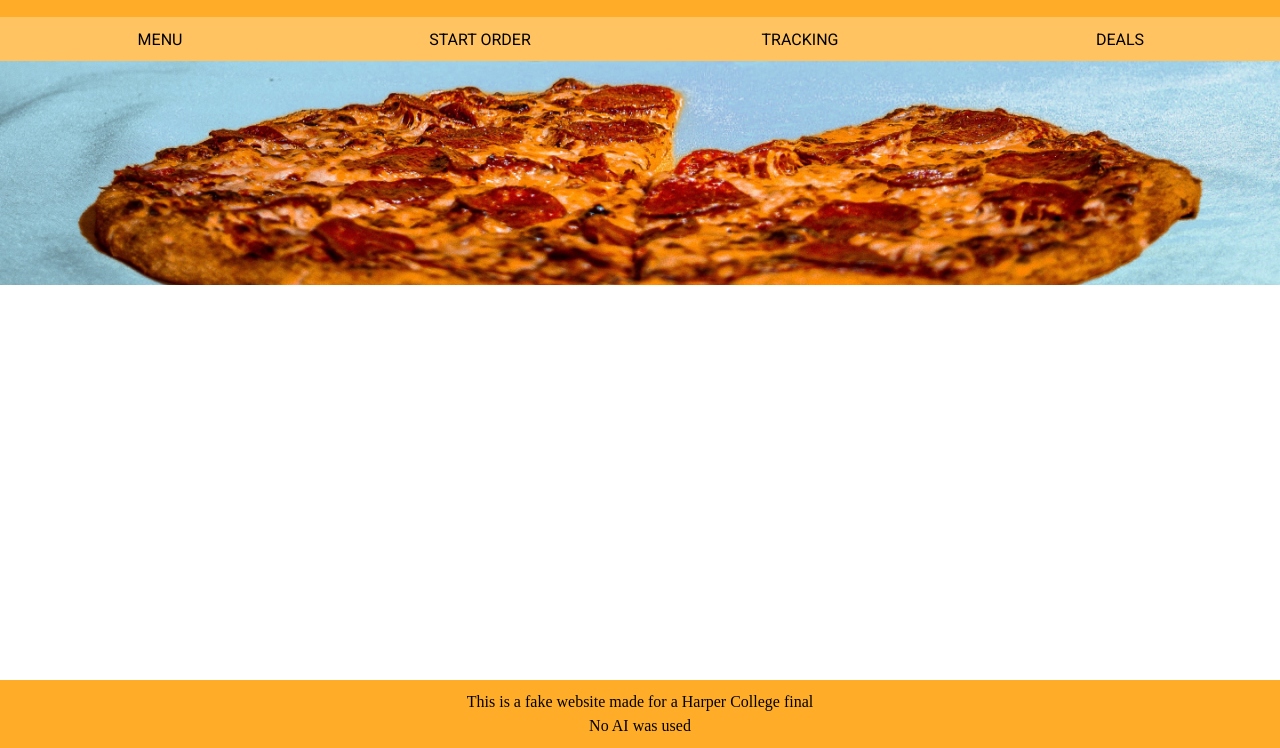
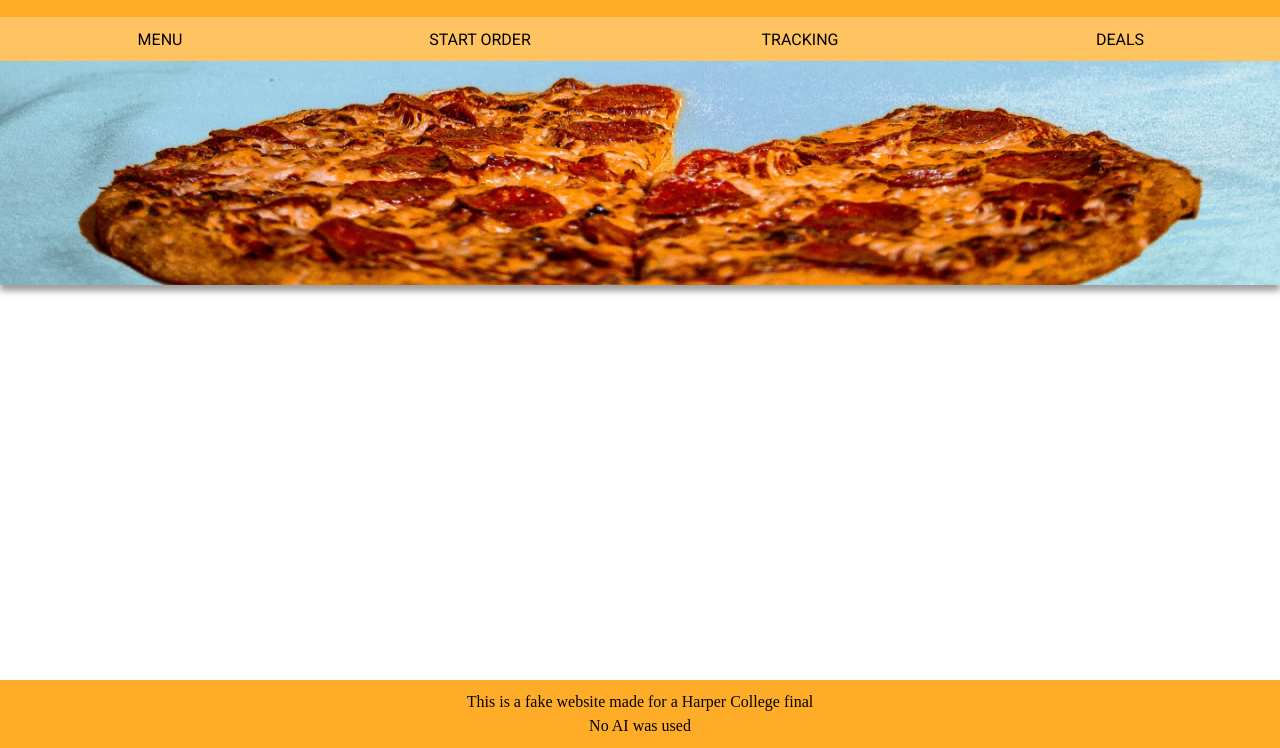
Before and after one commit to AliceZahora/AliceZahora.github.io, a plain HTML site: page web200/finalProject/finalProject.html in a window 1280 px wide. Shown: the part 52-800 px from the top of the page. Drawn offline with Linux system fonts and the light colour scheme.

Commit message:
Added shadow to banner

```diff
--- a/web200/finalProject/finalProject.css
+++ b/web200/finalProject/finalProject.css
@@ -56,10 +56,14 @@
     text-align: center;
     margin: .5%
 }
+#bannerWrap {
+    width: 100vw;
+    filter: drop-shadow(0px 6px 3px rgba(0, 0, 0, 0.384));
+}
 #banner {
-    width: 100vw;
+    width: 100%;
     height: auto;
     --v: 35;
     clip-path: shape(from top left, line to top right, line to bottom right,
-    arc to bottom left of 250%)
+    arc to bottom left of 250%);
 }
--- a/web200/finalProject/finalProject.html
+++ b/web200/finalProject/finalProject.html
@@ -45,7 +45,9 @@
             </nav>
         </header>
         <main id="main">
-            <img id="banner" src="pizzaBanner.jpg" alt="Pizza with one slice being taken">
+            <div id="bannerWrap">
+                <img id="banner" src="pizzaBanner.jpg" alt="Pizza with one slice being taken">
+            </div>
         </main>
         <footer id="footer">
             <p> This is a fake website made for a Harper College final </p>
```
